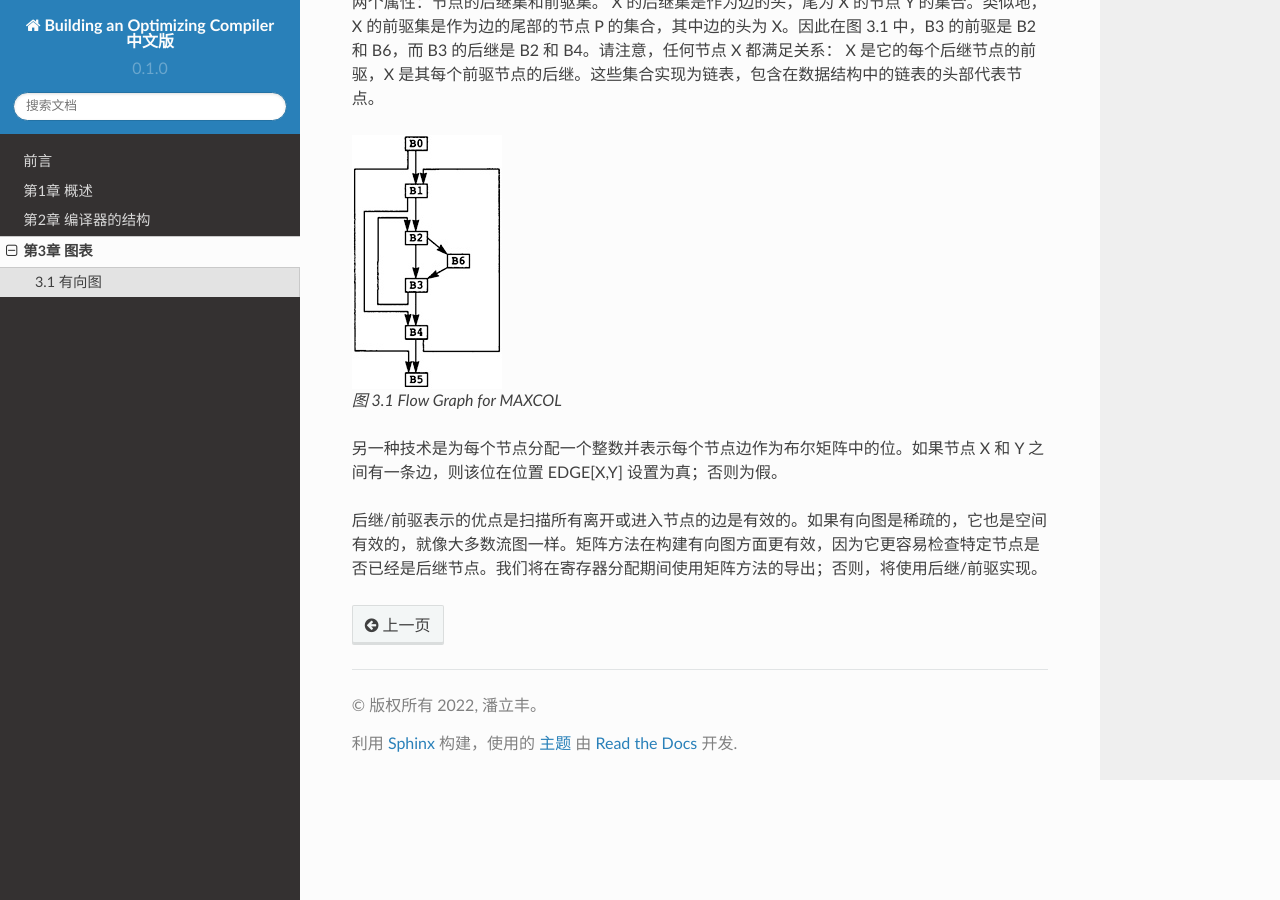
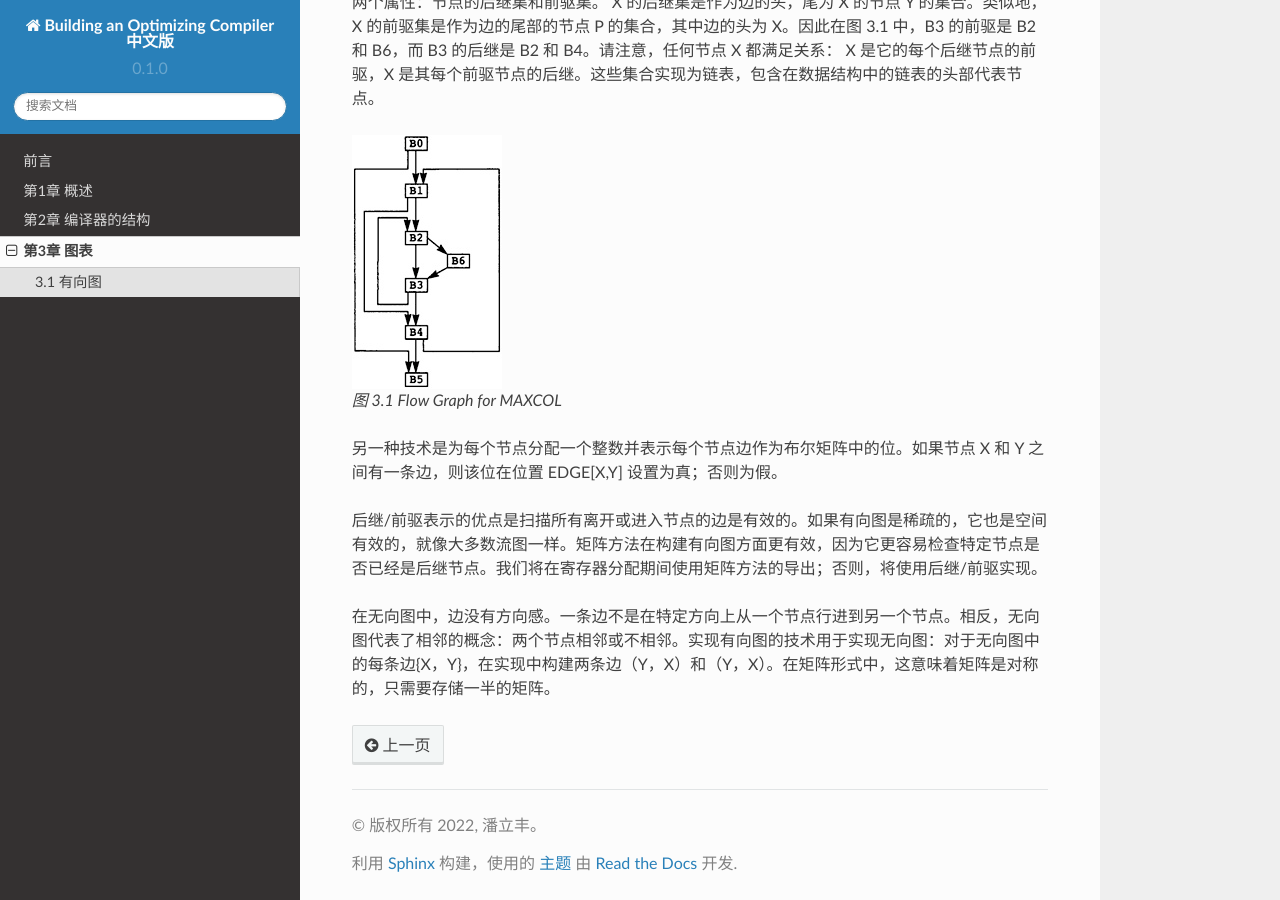
Before and after one commit to Jason2013/boc-chinese-text, a Sphinx documentation site: the page built from docs/source/chapter03.rst, in a window 1280 px wide and 900 px high, scrolled down 1316 px. Built offline with Sphinx 7.4.7 and the Read the Docs theme 2.0.0, drawn with Linux system fonts in a browser that asks for light colours.

Commit message:
Update chapter 3

```diff
--- a/docs/source/chapter03.rst
+++ b/docs/source/chapter03.rst
@@ -37,3 +37,5 @@
 另一种技术是为每个节点分配一个整数并表示每个节点边作为布尔矩阵中的位。如果节点 X 和 Y 之间有一条边，则该位在位置 EDGE[X,Y] 设置为真；否则为假。
 
 后继/前驱表示的优点是扫描所有离开或进入节点的边是有效的。如果有向图是稀疏的，它也是空间有效的，就像大多数流图一样。矩阵方法在构建有向图方面更有效，因为它更容易检查特定节点是否已经是后继节点。我们将在寄存器分配期间使用矩阵方法的导出；否则，将使用后继/前驱实现。
+
+在无向图中，边没有方向感。一条边不是在特定方向上从一个节点行进到另一个节点。相反，无向图代表了相邻的概念：两个节点相邻或不相邻。实现有向图的技术用于实现无向图：对于无向图中的每条边{X，Y}，在实现中构建两条边（Y，X）和（Y，X）。在矩阵形式中，这意味着矩阵是对称的，只需要存储一半的矩阵。
```
